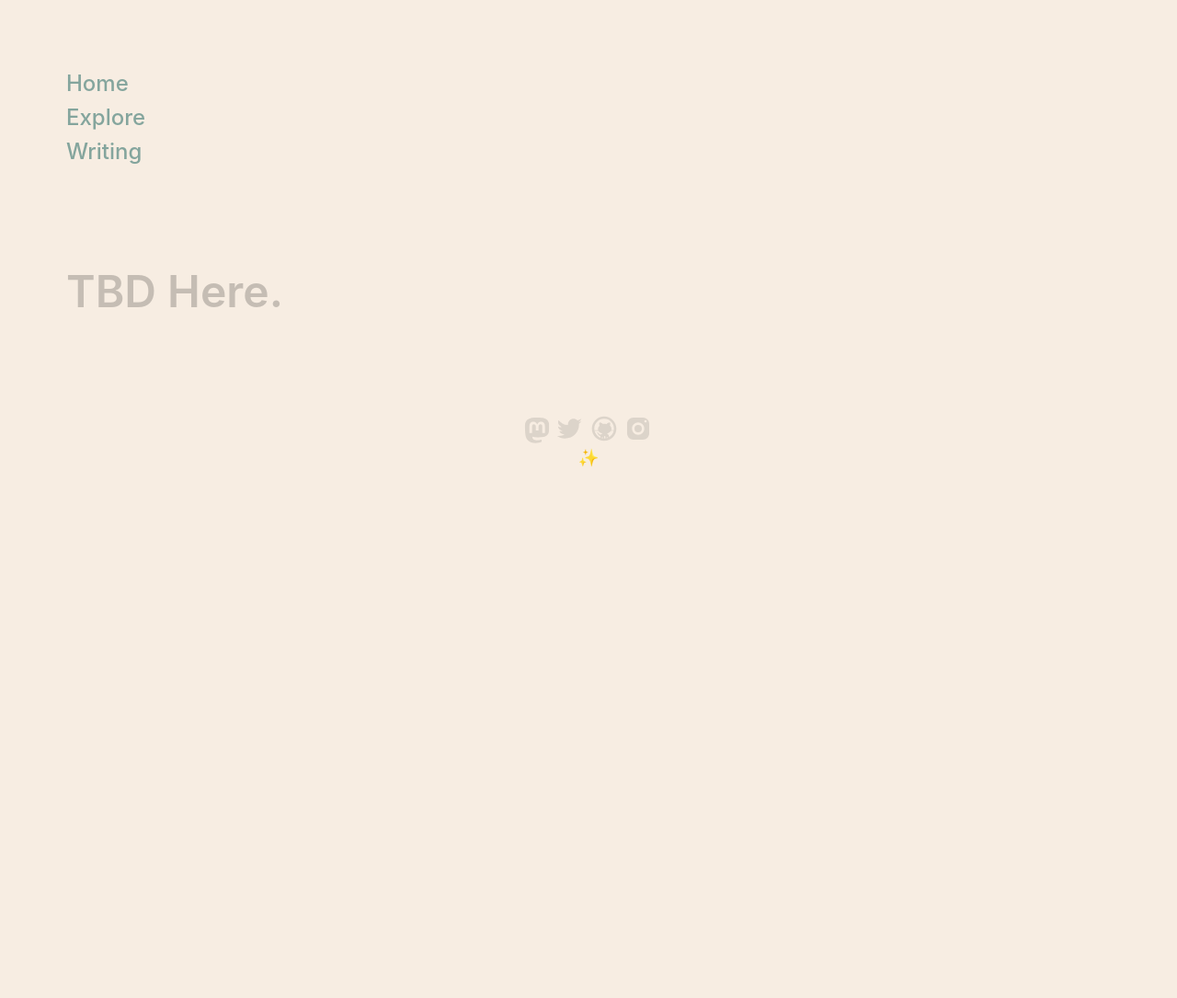
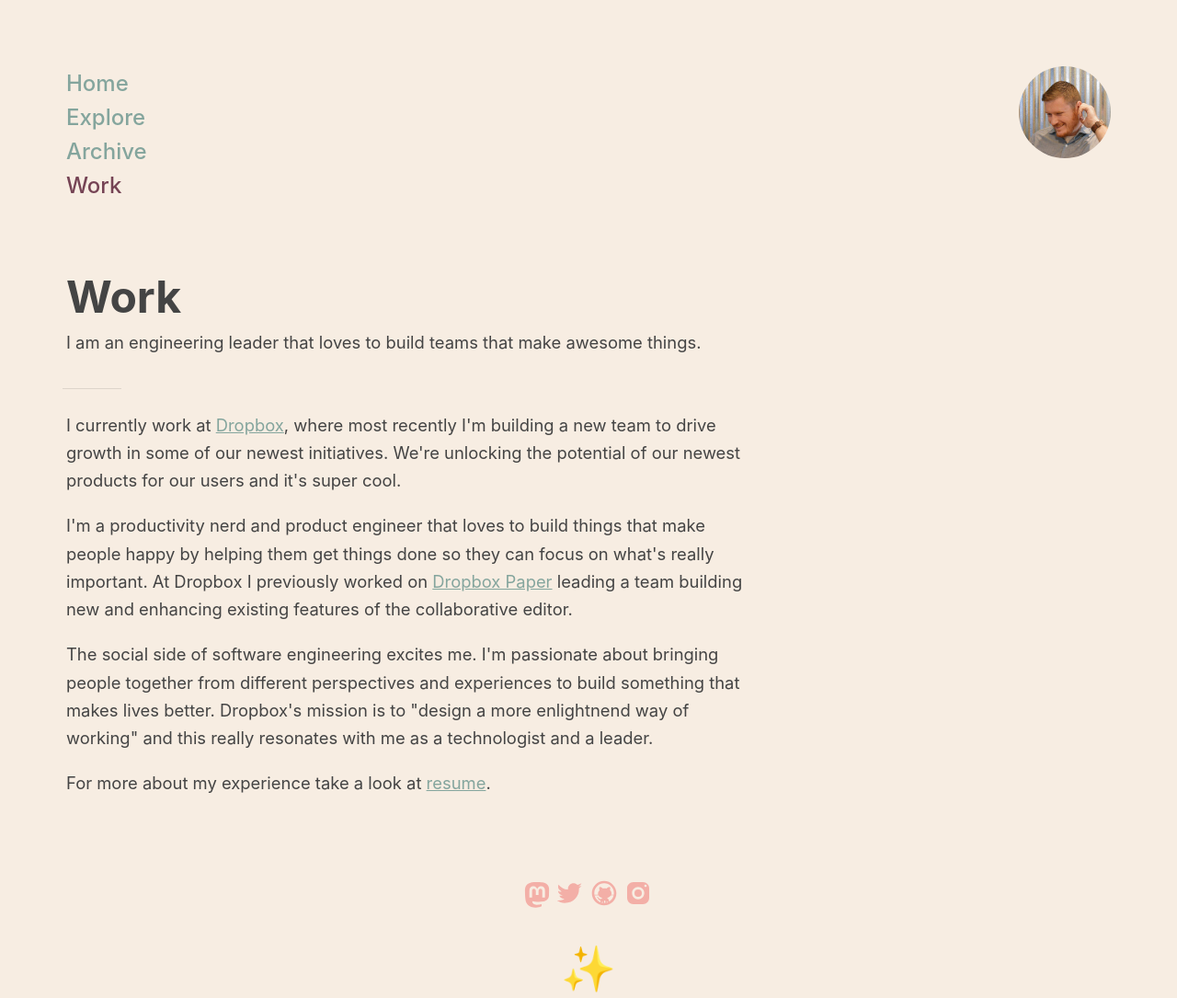
Before and after one commit to mike-douglas/miked.codes, an Eleventy site: page work.md in a window 1280 px wide. Shown: the whole page at 92% size. Before the commit the page ends 800 px from the top, so only its background shows below. Built offline with nearby package versions, Linux system fonts and the light colour scheme; Eleventy itself is replaced by a stand-in of ours; files that its build step writes are made by us from their sources.

Commit message:
SEO fixes, some minor style updates

```diff
--- a/_includes/home-page.njk
+++ /dev/null
@@ -1,5 +0,0 @@
----
-layout: page.njk
-heroSpecial: Hello.
-hero: Welcome to my link blog.
----
--- a/_includes/main-level-page.njk
+++ b/_includes/main-level-page.njk
@@ -2,10 +2,10 @@
 layout: page.njk
 ---
 
-<header>
-  <h1>{{ pageTitle }}</h1>
+<header id="section-header">
+  <h1>{{ title }}</h1>
   <p>
-    {{ pageDescription }}
+    {{ excerpt }}
   </p>
 </header>
 
--- a/_includes/page.njk
+++ b/_includes/page.njk
@@ -1,3 +1,8 @@
+---
+title:
+excerpt:
+ogType: website
+---
 <!DOCTYPE html>
 <html lang="en">
 <head>
@@ -6,10 +11,25 @@
 
   <meta name="viewport" content="width=device-width, initial-scale=1.0">
 
+  <meta name="description" content="{{ excerpt }}">
+
+  <meta property="twitter:card" content="summary_large_image" />
+  <meta property="twitter:site" content="@miked" />
+  <meta property="twitter:title" content="{{ title }}" />
+  <meta property="twitter:description" content="{{ excerpt }}" />
+  {% if feature %}
+  <meta property="twitter:image" content="https://miked.codes{{ feature }}" />
+  {% endif %}
+
+  <meta property="og:type" content="{{ ogType }}" />
+  <meta property="og:title" content="{{ title }}" />
+  <meta property="og:description" content="{{ excerpt }}" />
+  <meta property="og:url" content="https://miked.codes/" />
+  {% if feature %}
+  <meta property="og:image" content="https://miked.codes{{ feature }}" />
+  {% endif %}
+
   <link rel="stylesheet" href="/css/style.css">
-
-  <script src="https://d3js.org/d3.v7.min.js"></script>
-  {# <script src="/scripts/vis.js"></script> #}
 
   <link rel="stylesheet" href="https://cdnjs.cloudflare.com/ajax/libs/prism/1.28.0/themes/prism-tomorrow.min.css" integrity="sha512-vswe+cgvic/XBoF1OcM/TeJ2FW0OofqAVdCZiEYkd6dwGXthvkSFWOoGGJgS2CW70VK5dQM5Oh+7ne47s74VTg==" crossorigin="anonymous" referrerpolicy="no-referrer">
 
@@ -19,17 +39,20 @@
       }
   </style>
 
-  <title>miked.codes - {{ title }}</title>
+  <title>miked.codes: {{ title }}</title>
 </head>
 <body>
   <header id="main-header">
     <nav id="site" role="navigation">
       {%- for navPage in collections.page -%}
       <a {% if page.url == navPage.url %} aria-current="page" class="current"{% endif %} href="{{ navPage.url }}">
-        {{ navPage.data.title }}
+        {{ navPage.data.navTitle }}
       </a>
       {%- endfor -%}
     </nav>
+    <div class="right">
+      <span class="portrait"></span>
+    </div>
   </header>
   <section id="main-section">
     {{ content | safe }}
@@ -42,7 +65,7 @@
       <a target="_blank" class="instagram" href="https://instagram.com/thisismiked" alt="Instagram"><img src="/images/social/icons8-instagram.svg"></a>
     </nav>
     <center>
-      ✨
+      <h1>✨</h1>
     </center>
   </footer>
   <script src="https://cdnjs.cloudflare.com/ajax/libs/prism/1.28.0/prism.min.js" integrity="sha512-RDQSW3KoqJMiX0L/UBgwBmH1EmRYp8LBOiLaA8rBHIy+7OGP/7Gxg8vbt8wG4ZYd29P0Fnoq6+LOytCqx3cyoQ==" crossorigin="anonymous" referrerpolicy="no-referrer"></script>
--- a/_includes/post.njk
+++ b/_includes/post.njk
@@ -1,5 +1,6 @@
 ---
 layout: page.njk
+ogType: article
 ---
 <article class="readable-width">
   <header>
--- a/blog/delayed-animations-in-swiftui.md
+++ b/blog/delayed-animations-in-swiftui.md
@@ -8,7 +8,7 @@
   - Coding
   - SwiftUI
   - Swift
-excerpt: A quick and easy extension to help animating views in SwiftUI.
+excerpt: A quick and easy extension to help aninmate views in sequence in SwiftUI projects.
 ---
 
 I've been working on a side project to add animations in my views to give them more life. A common issue I have is that I need to animate an array of items on to the screen, typically from a `@Binding`, such that each item starts its animation in sequence rather than in parallel after a short delay. In the end, I want to accomplish an effect like this:
--- a/blog/index.md
+++ b/blog/index.md
@@ -1,6 +1,8 @@
 ---
 layout: archive.njk
-title: Writing
+title: Blog Archive
+excerpt: An archive of all of my posts.
+navTitle: Archive
 tags: page
 date: 2022-01-03
 ---
--- a/css/style.css
+++ b/css/style.css
@@ -18,11 +18,13 @@
   --subtitle-color: var(--light-coral);
   --link-color: var(--morning-blue);
   --link-highlight: var(--catawba);
+  --divider-color: rgba(0, 0, 0, 0.1);
 }
 
 body {
   font-family: -apple-system, BlinkMacSystemFont, sans-serif;
   font-size: 115%;
+
   padding: 1.0rem;
   margin: 0;
 
@@ -32,6 +34,10 @@
 
 a {
   color: var(--link-color);
+}
+
+a:hover {
+  opacity: 0.50;
 }
 
 h1 {
@@ -65,7 +71,10 @@
 nav#social a img {
   width: 32px;
   height: 32px;
-  opacity: 0.1;
+
+  opacity: 0.6;
+
+  filter: invert(63%) sepia(11%) saturate(1908%) hue-rotate(314deg) brightness(97%) contrast(95%);
 }
 
 nav#social a.mastodon img {
@@ -78,8 +87,8 @@
 }
 
 #main-header {
-  display: flex;
-  vertical-align: middle;
+  display: grid;
+  grid: 50% / auto-flow;
 }
 
 #main-section {
@@ -90,26 +99,53 @@
   font-size: 3.0rem;
 }
 
+header#hero p {
+  line-height: normal;
+}
+
 header#hero strong {
   font-weight: 600;
+}
+
+header#section-header:after {
+  content: '';
+
+  border-bottom: 1px solid;
+  border-color: var(--divider-color);
+
+  margin-left: -0.25rem;
+  margin-bottom: 1.5rem;
+
+  padding-bottom: 1.0rem;
+
+  width: 4.0rem;
+
+  display: block;
 }
 
 .portrait {
   background: url('/images/me2.jpeg');
   background-size: 100px 100px;
+
   width: 100px;
   height: 100px;
+
   border-radius: 50%;
+
   display: inline-block;
 }
 
 .inline-portrait {
   background: url('/images/me2.jpeg');
   background-size: 75px 75px;
+
   width: 75px;
   height: 75px;
+
   border-radius: 50%;
+
   display: inline-block;
+
   vertical-align: middle;
 }
 
@@ -123,6 +159,10 @@
 
 .ultra-faded {
   color: var(--caption2-color);
+}
+
+.right {
+  text-align: right;
 }
 
 footer {
@@ -192,7 +232,7 @@
   font-size: 3.0rem;
 }
 
-article p, article ul, article ol {
+#main-section p, section, article p, article ul, article ol {
   line-height: 1.9rem;
 }
 
@@ -272,14 +312,13 @@
   nav#site {
     align-items: flex-start;
     flex-direction: column;
-    gap: 1.0rem;
+    gap: 0.5rem;
   }
 
   nav#site a {
-    font-size: 1.0rem;
+    font-size: 1.15rem;
     padding: 0;
     margin: 0;
-    flex-direction: row;
   }
 
   nav#site a::after {
--- a/explore.md
+++ b/explore.md
@@ -1,16 +1,11 @@
 ---
-layout: page.njk
+layout: main-level-page.njk
 tags: page
-title: Explore
+title: Quick Links
+navTitle: Explore
+excerpt: Bookmarks that I find interesting, updated throughout the day.
 date: 2022-01-02
 ---
-
-<header>
-  <h1>Quick Links</h1>
-  <p>
-    Bookmarks that I find interesting, updated throughout the day.
-  </p>
-</header>
 
 <section class="readable-width">
   <div id="app" class="link-blog"></div>
--- a/index.md
+++ b/index.md
@@ -1,6 +1,9 @@
 ---
 layout: page.njk
-title: Home
+title: Mike D.
+excerpt: Mike is an engineering manager currently working at Dropbox.
+navTitle: Home
+feature: /images/large-card-default.jpeg
 tags: page
 date: 2022-01-01
 ---
@@ -17,7 +20,4 @@
   <p>
     Thanks for visiting.
   </p>
-  <p>
-    <center><span class="inline-portrait"></span></center>
-  </p>
 </header>
--- a/projects.md
+++ b/projects.md
@@ -1,13 +1,8 @@
 ---
-layout: page.njk
+layout: main-level-page.njk
 title: Projects
+navTitle: Projects
+excerpt: Side projects and links to things that I've done.
 # tags: page
 date: 2022-01-04
 ---
-
-<header>
-  <h1>Projects</h1>
-  <p>
-    Side projects and links to things that I've done.
-  </p>
-</header>
--- a/work.md
+++ b/work.md
@@ -1,14 +1,16 @@
 ---
-layout: page.njk
+layout: main-level-page.njk
 title: Work
-# tags: page
+navTitle: Work
+excerpt: I am an engineering leader that loves to build teams that make awesome things.
+tags: page
 date: 2022-01-05
 ---
 
-<header id="hero">
-  <p>
-    <strong class="faded">
-      TBD Here.
-    </strong>
-  </p>
-</header>
+I currently work at [Dropbox](https://dropbox.com), where most recently I'm building a new team to drive growth in some of our newest initiatives. We're unlocking the potential of our newest products for our users and it's super cool.
+
+I'm a productivity nerd and product engineer that loves to build things that make people happy by helping them get things done so they can focus on what's really important. At Dropbox I previously worked on [Dropbox Paper](https://dropbox.com/paper) leading a team building new and enhancing existing features of the collaborative editor.
+
+The social side of software engineering excites me. I'm passionate about bringing people together from different perspectives and experiences to build something that makes lives better. Dropbox's mission is to "design a more enlightnend way of working" and this really resonates with me as a technologist and a leader.
+
+For more about my experience take a look at [resume](https://standardresume.co/r/mike-douglas).
```
Also changed, not shown: _includes/archive.njk (+1 -9 lines), images/large-card-default.jpeg (added).
